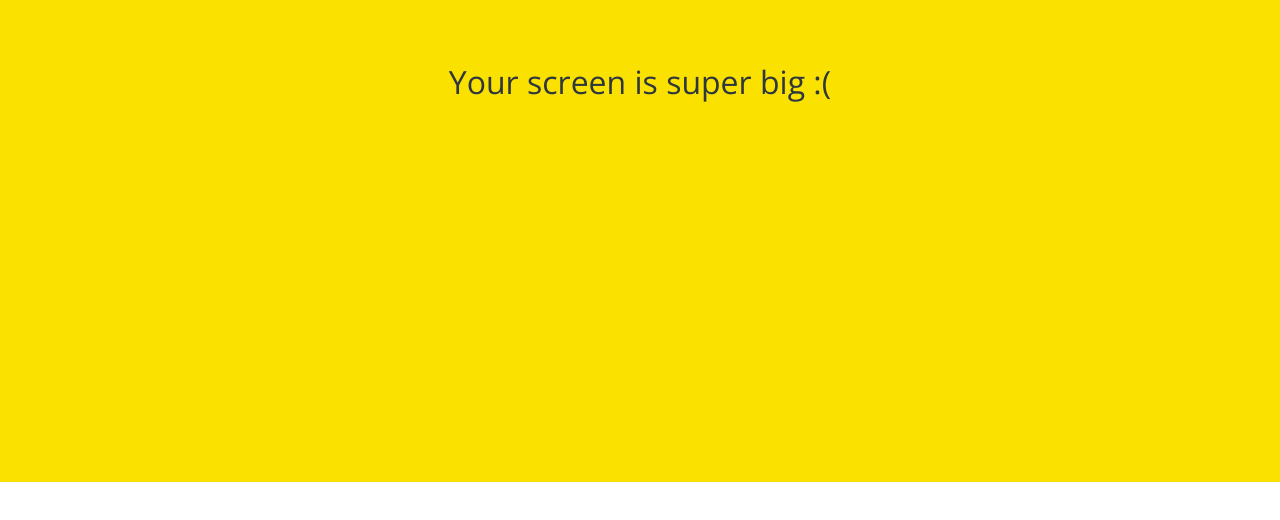
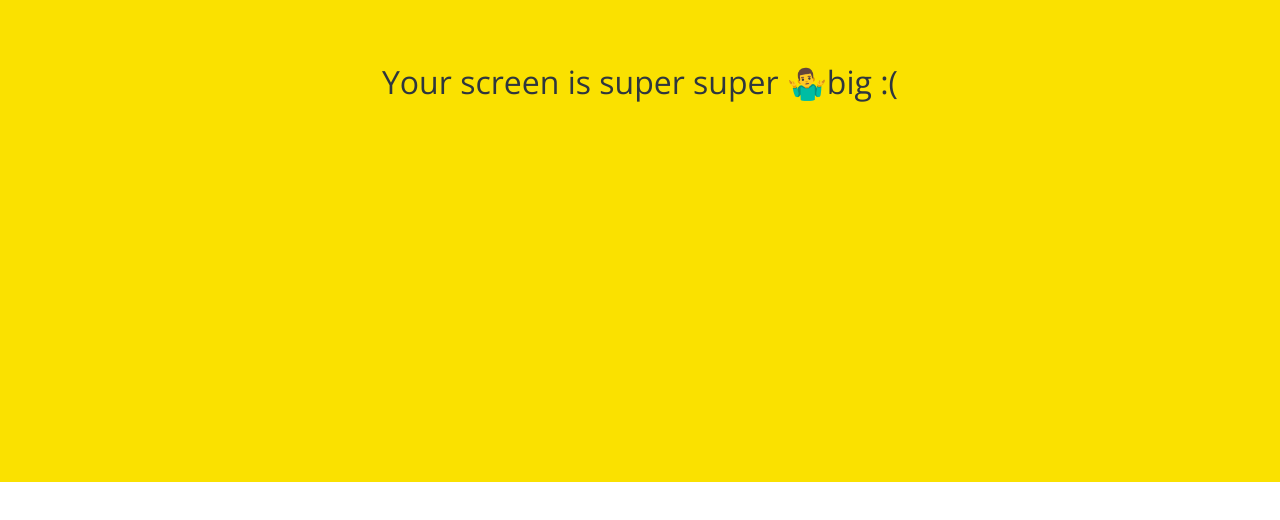
Before and after one commit to MildColor/kokoa-clone, a plain HTML site: page friends.html in a window 1280 px wide. Shown: the part 318-838 px from the top of the page. Drawn offline with nearby package versions, Linux system fonts and the light colour scheme.

Commit message:
🤷‍♂️

```diff
--- a/friends.html
+++ b/friends.html
@@ -105,7 +105,7 @@
       <i class="fas fa-comment"></i>
     </div>
     <div id="no-mobile">
-      <span>Your screen is super big :(</span>
+      <span>Your screen is super super 🤷‍♂️big :(</span>
     </div>
     <script
       src="https://kit.fontawesome.com/ff1bc848ac.js"
```
